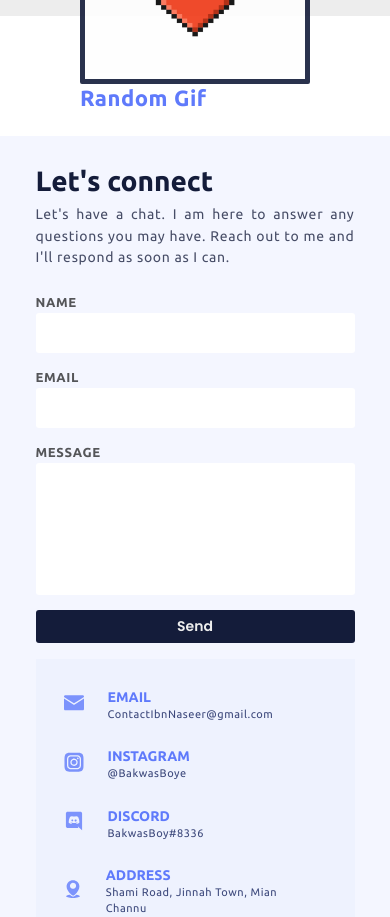
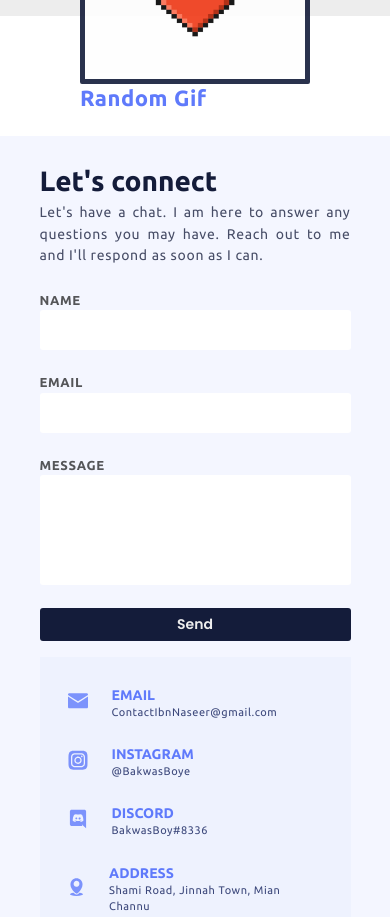
Before and after one commit to SaabK/portfolio, a Next.js app: page / in a window 390 px wide. Shown: the part 1080-1997 px from the top of the page. Built offline with nearby package versions, Linux system fonts and the light colour scheme.

Commit message:
Fixed Responsiveness For Mobile V0.5.2

```diff
--- a/components/FormField.jsx
+++ b/components/FormField.jsx
@@ -17,7 +17,7 @@ function FormField({ name, type, id, fieldType }) {
 					type={type}
 					name={name}
 					id={id}
-					className={`bg-[${bgColor}] rounded-[3px] px-[.875rem] py-[.375rem] h-[40px] font-ubuntumedium text-[${txtColor}] focus:outline-none`}
+					className={`bg-[${bgColor}] rounded-[3px] px-[.875rem] py-[.375rem] h-[40px] font-ubunturegular text-[${txtColor}] text-[13px] focus:outline-none`}
 				/>
 			) : (
 				<textarea
@@ -25,7 +25,7 @@ function FormField({ name, type, id, fieldType }) {
 					id={id}
 					cols='30'
 					rows='5'
-					className={`bg-[${bgColor}] rounded-[3px] px-[.875rem] py-[.375rem] font-ubuntumedium text-[${txtColor}] resize-none focus:outline-none`}></textarea>
+					className={`bg-[${bgColor}] rounded-[3px] px-[.875rem] py-[.375rem] font-ubunturegular text-[${txtColor}] resize-none text-[13px] focus:outline-none`}></textarea>
 			)}
 		</div>
 	);
--- a/package.json
+++ b/package.json
@@ -1,6 +1,6 @@
 {
   "name": "portfolio-v3",
-  "version": "0.5.1",
+  "version": "0.5.2",
   "private": true,
   "scripts": {
     "dev": "next dev -p 5000",
--- a/sections/Contact.jsx
+++ b/sections/Contact.jsx
@@ -9,7 +9,7 @@ function Contact() {
 		<section className='bg-lightBlue bg-opacity-[0.07] w-full mt-[7.5rem]'>
 			<div className='container mx-auto'>
 				<div>
-					<div className='flex flex-col py-6 h-[157px] justify-between'>
+					<div className='flex flex-col py-6 h-auto justify-between'>
 						<h1 className='font-ubuntubold text-heading text-darkBlue'>
 							Let&apos;s connect
 						</h1>
--- a/tailwind.config.js
+++ b/tailwind.config.js
@@ -5,6 +5,17 @@ module.exports = {
 		'./sections/**/*.{js,ts,jsx,tsx}',
 	],
 	theme: {
+		container: {
+			center: true,
+			padding: {
+				DEFAULT: '.25rem',
+				xsm: '.25rem',
+				sm: '1rem',
+				lg: '2rem',
+				xl: '4rem',
+				'2xl': '6rem',
+			},
+		},
 		extend: {
 			height: {
 				5.5: '1.3125rem',
```
